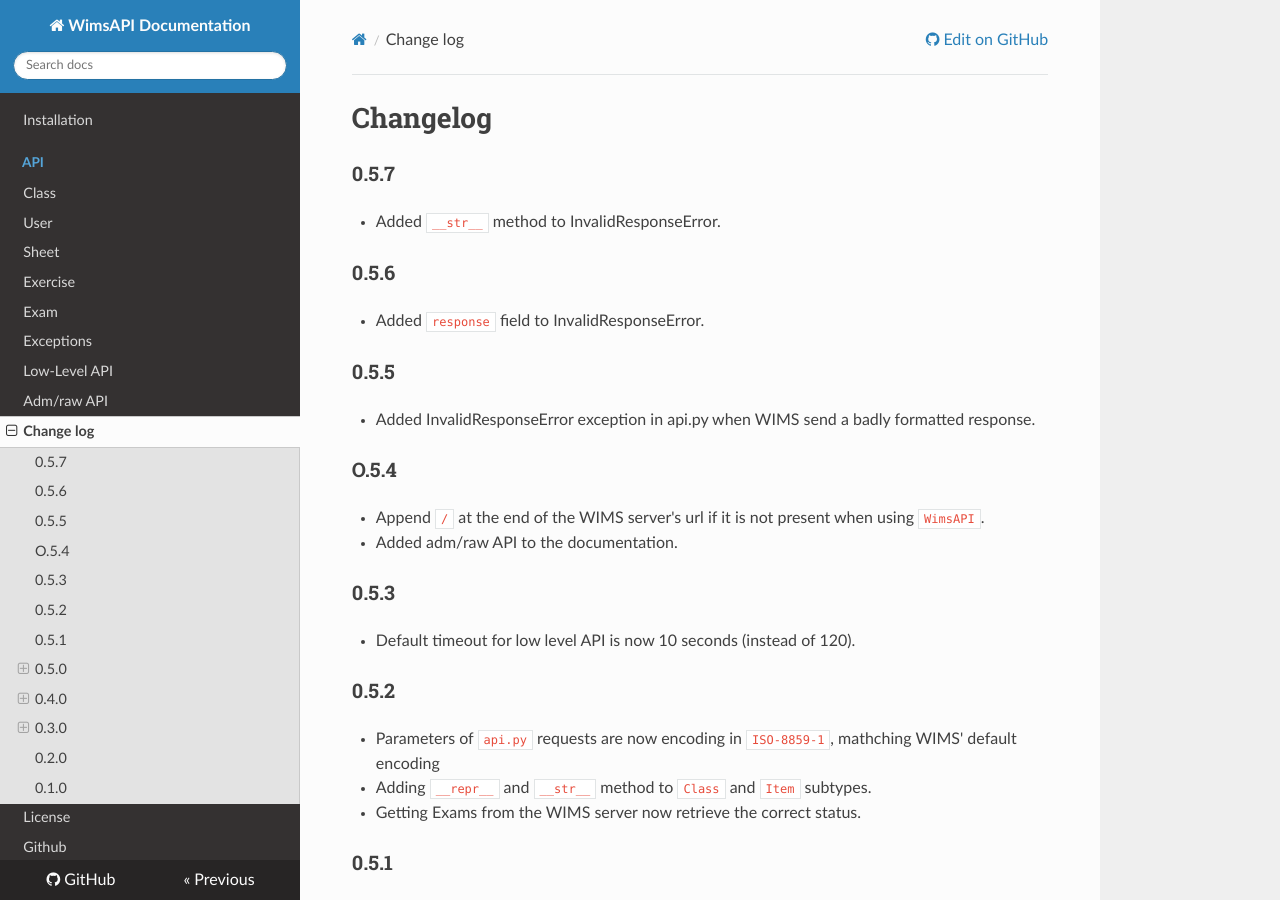
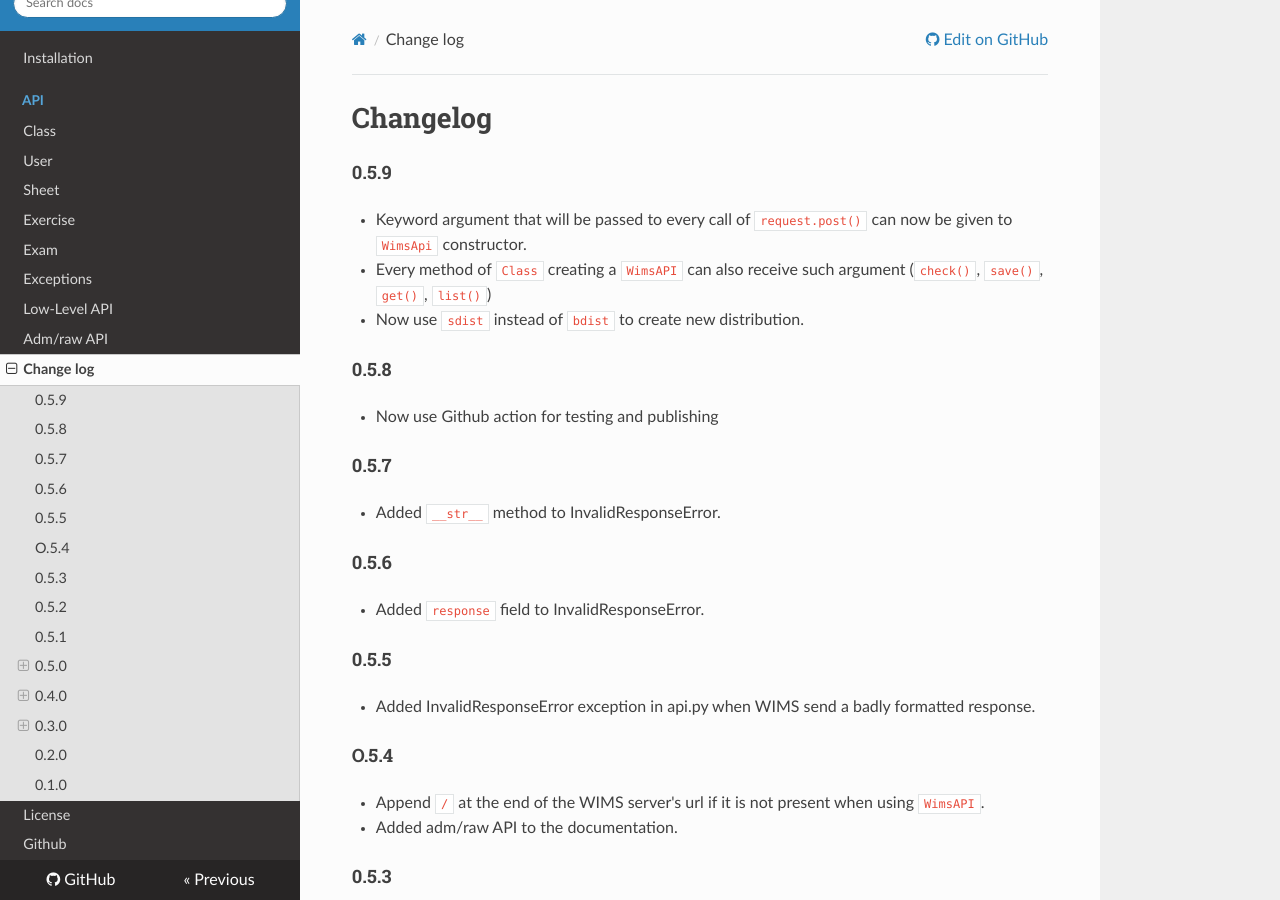
Before and after one commit to qcoumes/wimsapi, an MkDocs documentation site: the page built from docs/CHANGES.md, in a window 1280 px wide and 900 px high. Built offline with MkDocs 1.6.1, drawn with Linux system fonts in a browser that asks for light colours; nearby versions of some CDN libraries.

Commit message:
Bump to 0.5.9

```diff
--- a/docs/CHANGES.md
+++ b/docs/CHANGES.md
@@ -1,21 +1,32 @@
 # Changelog
 
+#### 0.5.9
 
-### 0.5.7
+* Keyword argument that will be passed to every call of `request.post()` can now
+be given to `WimsApi` constructor.
+* Every method of `Class` creating a `WimsAPI` can also receive such argument
+(`check()`, `save()`, `get()`, `list()`)
+* Now use `sdist` instead of `bdist` to create new distribution.
+
+#### 0.5.8
+
+* Now use Github action for testing and publishing
+
+#### 0.5.7
 
 * Added `__str__` method to InvalidResponseError.
 
-### 0.5.6
+#### 0.5.6
 
 * Added `response` field to InvalidResponseError.
 
 
-### 0.5.5
+#### 0.5.5
 
 * Added InvalidResponseError exception in api.py when WIMS send a badly formatted response.
 
 
-### O.5.4
+#### O.5.4
 
 * Append `/` at the end of the WIMS server's url if it is not present when using
 `WimsAPI`.
@@ -23,12 +34,12 @@
 * Added adm/raw API to the documentation.
 
 
-### 0.5.3
+#### 0.5.3
 
 * Default timeout for low level API is now 10 seconds (instead of 120).
 
 
-### 0.5.2
+#### 0.5.2
 
 * Parameters of `api.py` requests are now encoding in `ISO-8859-1`, mathching WIMS'
   default encoding
@@ -38,12 +49,12 @@
 * Getting Exams from the WIMS server now retrieve the correct status.
 
 
-### 0.5.1
+#### 0.5.1
 
 * Fix sheet's score computation
 
 
-## 0.5.0
+### 0.5.0
 
 * Added classes `Exam` and `ExamScore`, `ExerciseScore` and `SheetScore`
 to store scores
@@ -57,12 +68,12 @@ to store scores
 * Better `__eq__` and `__hash__` for every class.
 
 
-### 0.4.1
+#### 0.4.1
 
 * Listing functions now return an empty list when needed
 
 
-## 0.4.0
+### 0.4.0
 
 * Added new item : `Sheet`
 * Added the possibility to list items and classes through `Class.list()` and
@@ -71,18 +82,18 @@ to store scores
 * Fixed some documentation
 
 
-### 0.3.9
+#### 0.3.9
 
 * Renamed Class member `date` to `expiration` to match the *ADM/RAW* argument.
 * `Class.limit` is now an *int* when retrieving the class from a *WIMS* server.
 * Now propagate exception if expiration in Class `__init__` is not `yyyymmdd`.
 
-### 0.3.7 & 0.3.8
+#### 0.3.7 & 0.3.8
 
 * `check_exists` is now used properly
 
 
-### 0.3.6
+#### 0.3.6
 
 * Added `check_exists=True` parameter to item's save method.
     If check_exists is True, the api will check if an item with the same ID
@@ -92,58 +103,58 @@ to store scores
 * Fix response check in `wclass.save()`
 
 
-### 0.3.5
+#### 0.3.5
 
 * Fix missing `self.lang = lang` in **Class**' `__init__`
 
 
-### 0.3.4
+#### 0.3.4
 
 * Fix `long_description` in setup.py
 
 
-### 0.3.3
+#### 0.3.3
 
 * `qclass` argument is now optionnal in Class constructor,
    allowing WIMS to choose a free `qclass` when saving for
    the fist time.
 
 
-### 0.3.2
+#### 0.3.2
 
 * Fixed `WimsAPI.putexo()`.
 * Updated tests and unskipped some according to latest WIMS version.
 
 
-### 0.3.1
+#### 0.3.1
 
 * Fixed buggy import in setup.py
 
 
-## 0.3.0
+### 0.3.0
 
 * Adding **Classe** higher level API, allowing to manipulate a WIMS' Class.
 * Adding **User** higher level API, allowing to manipulate a WIMS' User.
 * Adding documentation.
 
 
-### 0.2.2
+#### 0.2.2
 
 * More tests.
 
 
-### 0.2.1
+#### 0.2.1
 
 * Fixed travis CI.
 
 
-## 0.2.0
+### 0.2.0
 
 * Add User and Class higher level classes.
 * Add some tests fomr WimsApi.
 * Add Travis CI.
 
 
-## 0.1.0
+### 0.1.0
 
 * Initial public release.
--- a/setup.cfg
+++ b/setup.cfg
@@ -32,7 +32,7 @@ title = WimsAPI Coverage
 [tox:tox]
 skipsdist = True
 distshare = {homedir}/.tox/distshare
-envlist = py{35,36,37}
+envlist = py{35,36,37,38}
 skip_missing_interpreters = true
 indexserver =
     pypi = https://pypi.python.org/simple
--- a/setup.py
+++ b/setup.py
@@ -30,7 +30,7 @@ long_description = (
 
 setup(
     name='wimsapi',
-    version="0.5.8",
+    version="0.5.9",
     description='A Python 3 implementation of WIMS adm/raw module.',
     long_description=long_description,
     long_description_content_type='text/markdown',
--- a/wimsapi/__init__.py
+++ b/wimsapi/__init__.py
@@ -10,4 +10,4 @@ from .wclass import Class
 
 name = "wimsapi"
 __title__ = 'wimsapi'
-__version__ = VERSION = '0.5.8'
+__version__ = VERSION = '0.5.9'
```
Also changed, not shown: CHANGES.md (+7 -0 lines), docs/api.md (+4 -2 lines), 3 other files.
